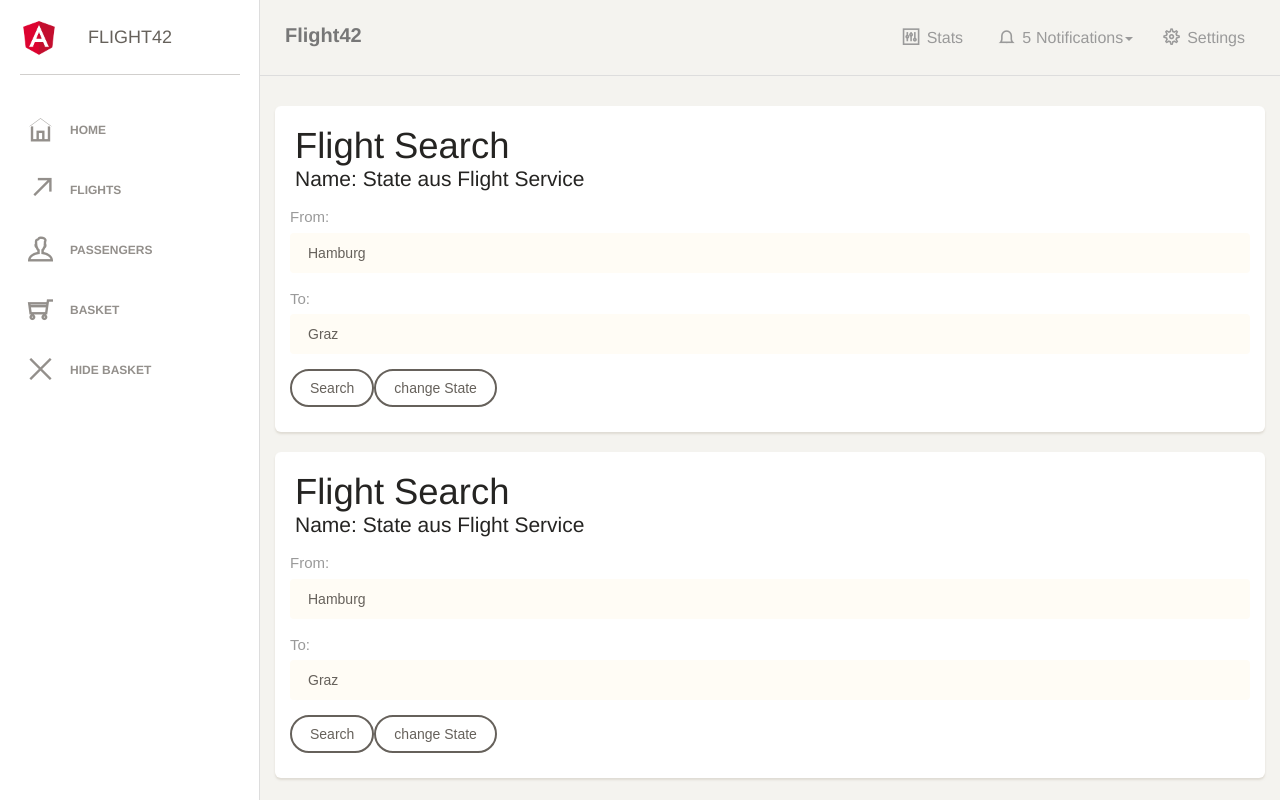
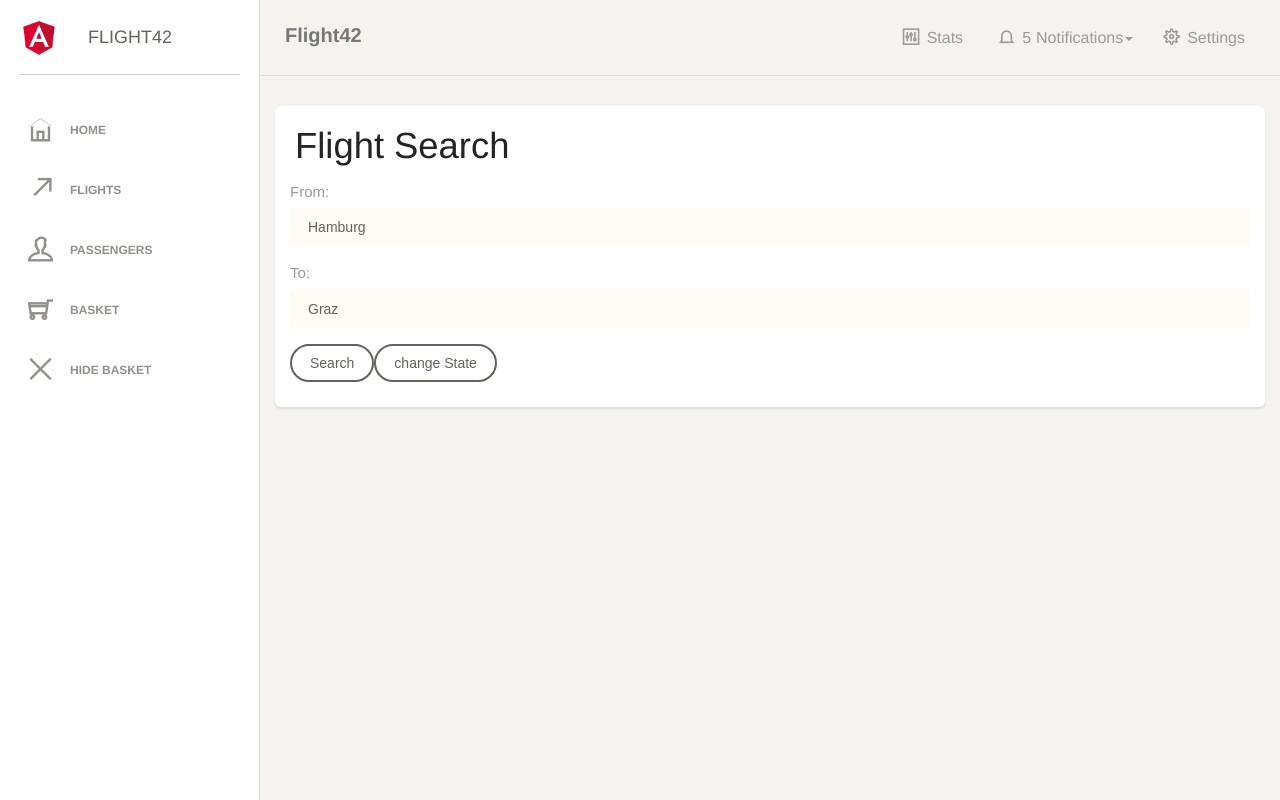
Before and after one commit to mikezks/20211129, an Angular app: page / in a window 1280 px wide. Built offline with nearby package versions, Linux system fonts and the light colour scheme; a web font is replaced by a local one.

Commit message:
Local provider demo

```diff
--- a/src/app/app.component.html
+++ b/src/app/app.component.html
@@ -13,7 +13,6 @@
           <button class="btn btn-default" (click)="changeTitle()">change Title</button> -->
 
           <app-flight-search></app-flight-search>
-          <app-flight-search></app-flight-search>
 
       </div>
   </div>
--- a/src/app/flight-search/flight-search.component.html
+++ b/src/app/flight-search/flight-search.component.html
@@ -1,7 +1,6 @@
 <div class="card">
   <div class="header">
     <h2 class="title">Flight Search</h2>
-    <h4 class="title">Name: {{ name }}</h4>
   </div>
   <div class="content">
     <form>
--- a/src/app/flight-search/flight-search.component.ts
+++ b/src/app/flight-search/flight-search.component.ts
@@ -16,10 +16,6 @@ export class FlightSearchComponent implements OnInit {
   to: string = 'Graz';
   flights: Flight[] = [];
   selectedFlight: Flight | undefined;
-
-  get name() {
-    return this.flightService.name;
-  }
 
   constructor(private flightService: FlightService) { }
 
```
